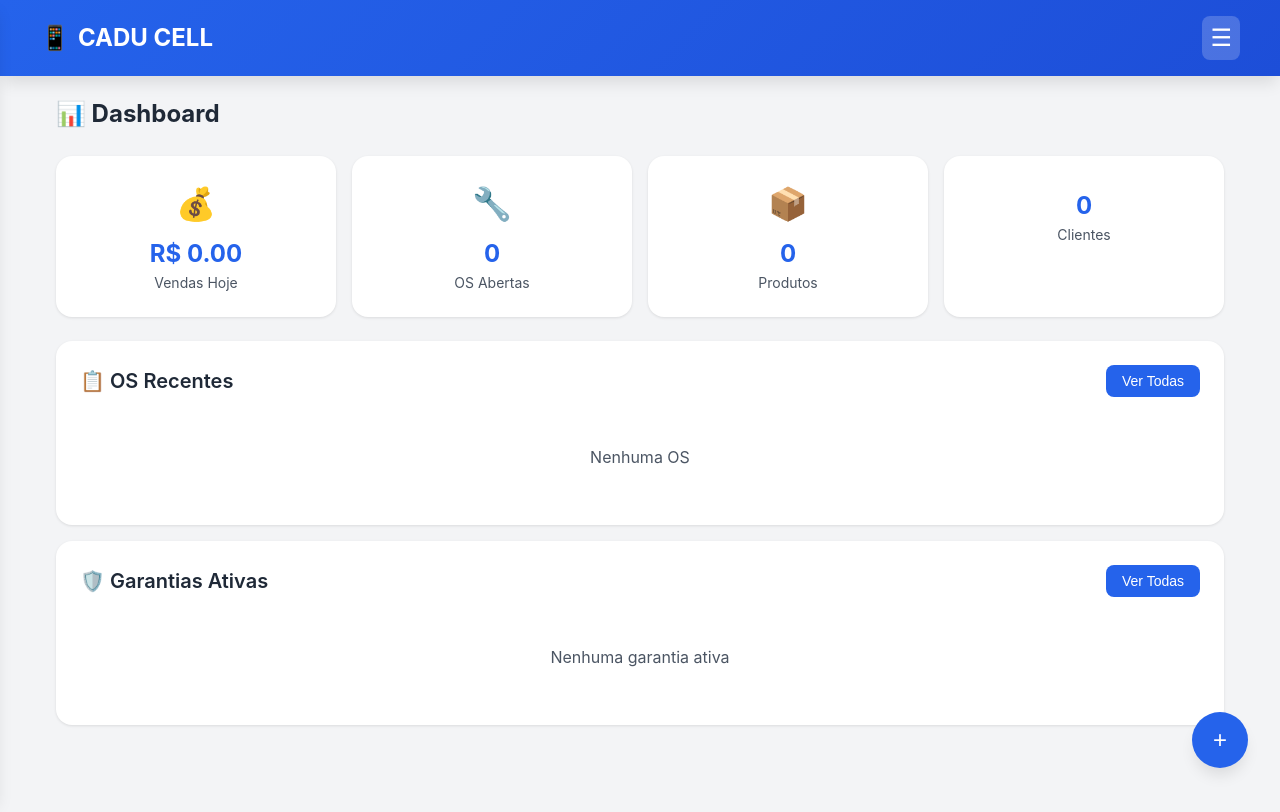
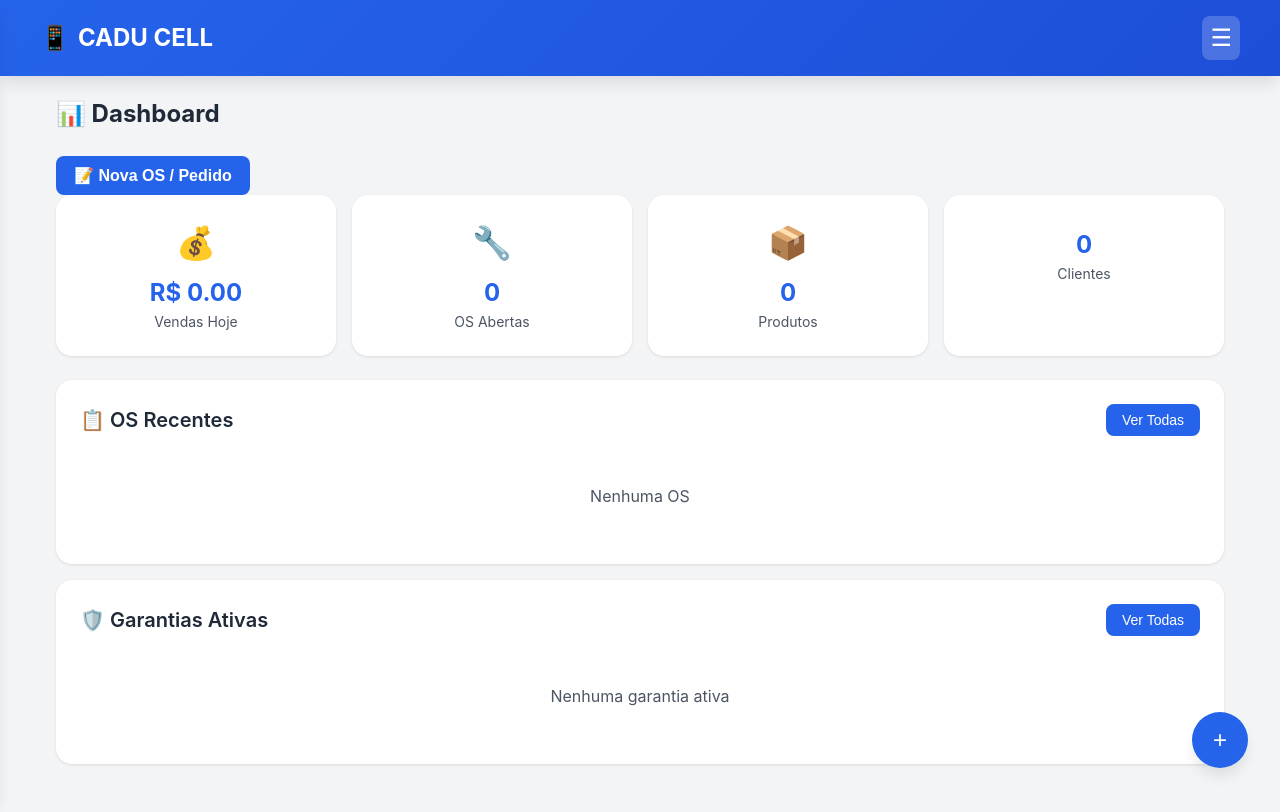
Before and after one commit to Duarte0922/caducell, a plain HTML site: page index.html in a window 1280 px wide. Drawn offline with Linux system fonts and the light colour scheme.

Commit message:
Update index.html

```diff
--- a/index.html
+++ b/index.html
@@ -42,8 +42,13 @@
         <!-- Dashboard -->
         <div id="dashboard" class="page active">
             <h2 class="mb-3">📊 Dashboard</h2>
+            <!-- Botão integrado com o sistema de abas original -->
+                <button class="btn btn-primary" onclick="showPage('nova-os')" style="padding: 10px 18px; font-weight: bold; display: flex; align-items: center; gap: 8px;">
+                    📝 Nova OS / Pedido
+                </button>
             <div class="stats-grid">
                 <div class="stat-card">
+
                     <div class="stat-icon">💰</div>
                     <div class="stat-value" id="stat-vendas-hoje">R$ 0</div>
                     <div class="stat-label">Vendas Hoje</div>
```
